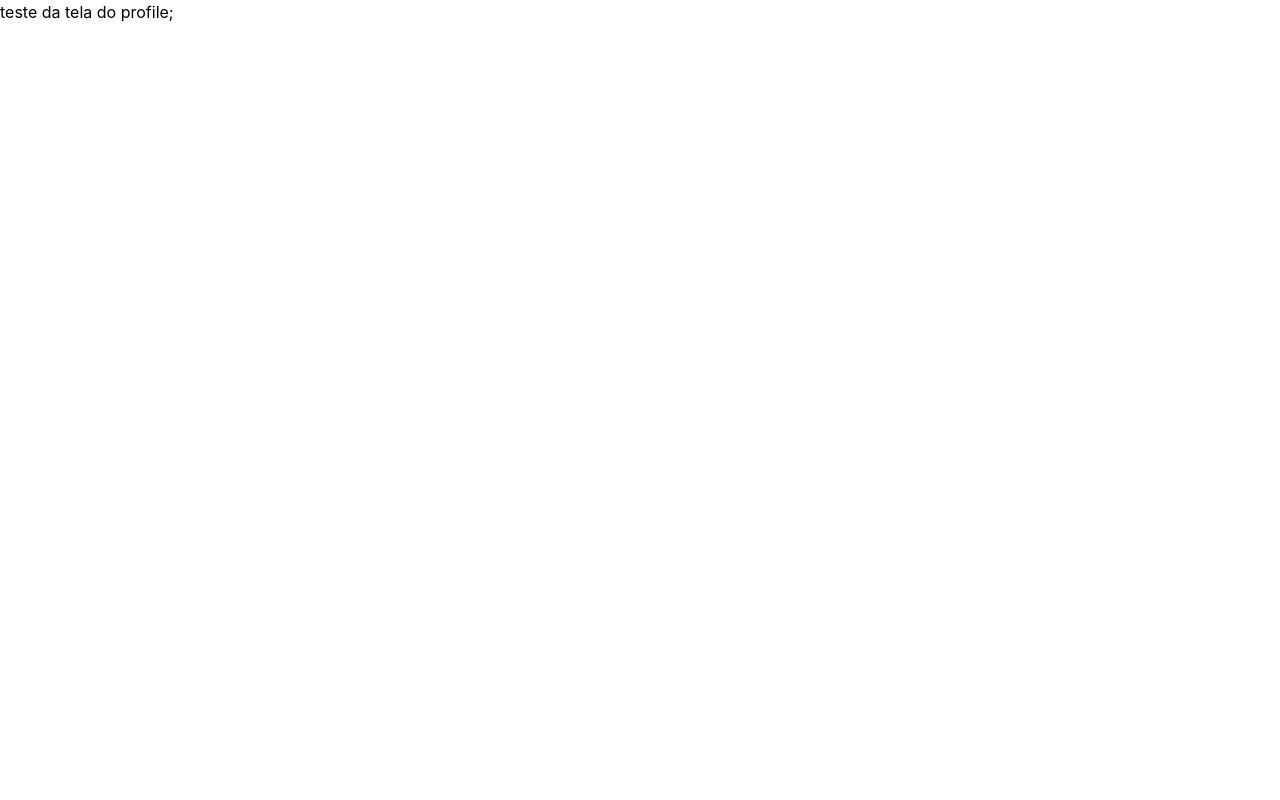
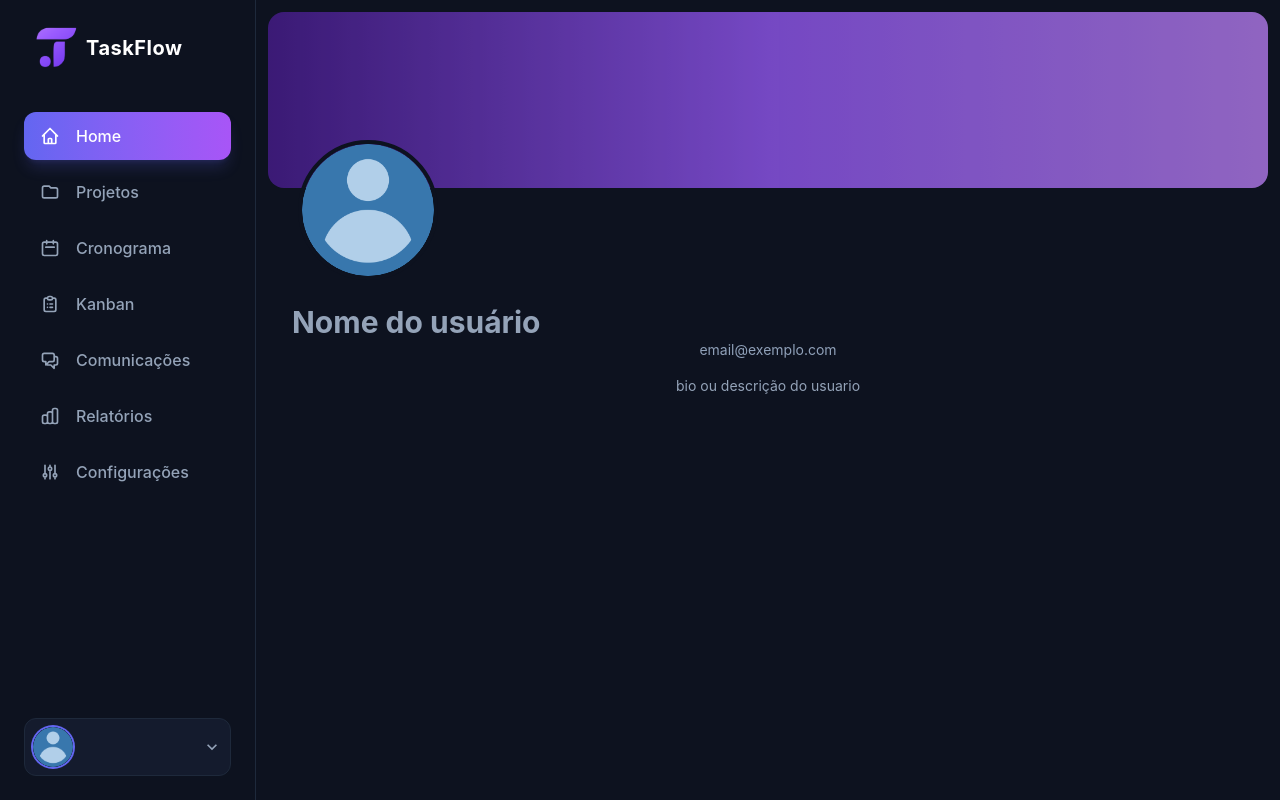
Before and after one commit to fernandasfarias/taskFlow-frontEnd, a React (Vite) app: page /profile in a window 1280 px wide. Built offline with nearby package versions, Linux system fonts and the light colour scheme.

Commit message:
feat: perfil service

```diff
--- a/src/features/dashboard/components/Sidebar.jsx
+++ b/src/features/dashboard/components/Sidebar.jsx
@@ -3,6 +3,7 @@ import { HiOutlineHome, HiOutlineFolder, HiOutlineCalendar, HiOutlineClipboardLi
 import { MdKeyboardArrowDown } from 'react-icons/md';
 import logoImg from '../../../assets/Frame2.png';
 import { useNavigate } from 'react-router-dom';
+import fotoPerfil from "../../../assets/fotoPerfil.svg";
 
 export default function Sidebar({ user }) {
     const navigate = useNavigate();
@@ -18,7 +19,7 @@ export default function Sidebar({ user }) {
   ];
 
   return (
-    <aside className="w-64 bg-[#0d121f] text-[#94a3b8] flex flex-col justify-between p-6 border-r border-[#1e293b]">
+    <aside className="w-64 min-h-screen bg-[#0d121f] text-[#94a3b8] flex flex-col justify-between p-6 border-r border-[#1e293b]">
       <div>
         {/* Logo */}
         <div className="flex items-center gap-1.5 mb-10 w-full pl-2">
@@ -54,7 +55,7 @@ export default function Sidebar({ user }) {
           className="flex items-center justify-between p-2 rounded-xl bg-[#141b2d] border border-[#1e293b]">
         <div className="flex items-center gap-3">
           <img
-            src={user?.avatarUrl || "https://via.placeholder.com/100"}
+            src={fotoPerfil}
             alt={user?.name}
             className="w-10 h-10 rounded-full object-cover ring-2 ring-[#6366f1]"
           />
--- a/src/pages/Perfil/Perfil.jsx
+++ b/src/pages/Perfil/Perfil.jsx
@@ -1,5 +1,29 @@
+import Sidebar from "../../features/dashboard/components/Sidebar";
+import fotoPerfil from "../../assets/fotoPerfil.svg";
+
 export default function Profile(){
     return(
-        <div>teste da tela do profile;</div>
+        <div className="flex min-h-screen bg-[#0d121f] text-[#94a3b8]">
+            <Sidebar />
+
+            <main className="flex-1 p-3">
+                <div className="w-full">
+                    {/*card que envolve o perfil*/}
+                    <div className="relative overflow-hidden rounded-2xl bg-[#0d121f]"></div>
+                    {/*header do perfil*/}
+                    <div className="relative h-44 bg-gradient-to-r from-[#4C1D95] via-[#9B5CFF] to-[#C084FC] animate-pulse rounded-2xl"></div>
+                    {/*foto de perfil*/}
+                    <div className="flex justify-center -mt-12 relative z-10 w-50">
+                        <img src={fotoPerfil} alt="Foto Perfil" className="rounded-full w-35 h-35 border-4 border-[#0d121f]" />
+                    </div>
+                    {/*dados do perfil*/}
+                    <div className="text-center p-6">
+                        <h1 className="text-left text-3xl font-bold">Nome do usuário</h1>
+                        <p className="text-sm text-slate-400">email@exemplo.com</p>
+                        <p className="mt-4 text-sm">bio ou descrição do usuario</p>
+                    </div>
+                </div>
+            </main>
+        </div>
     )
 }
```
Also changed, not shown: src/assets/fotoPerfil.svg (added), src/services/perfilService.js (added).
